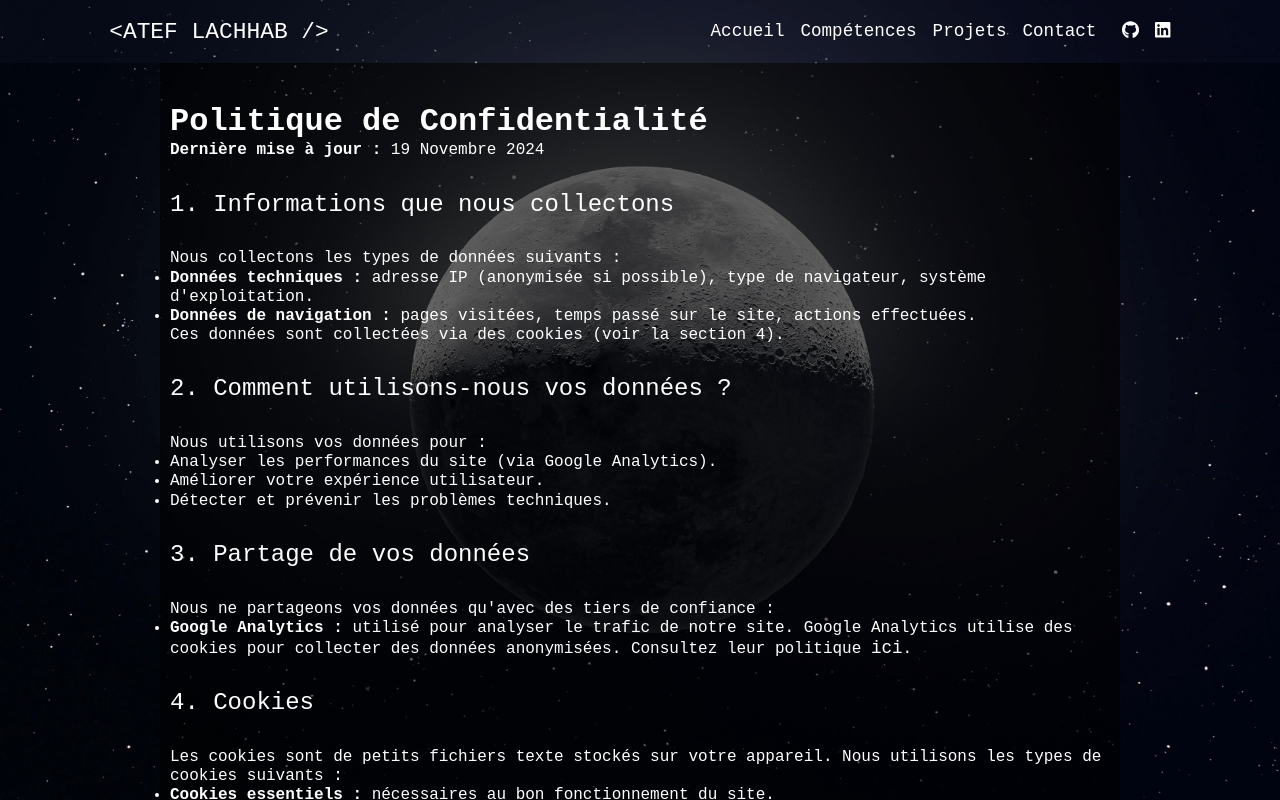
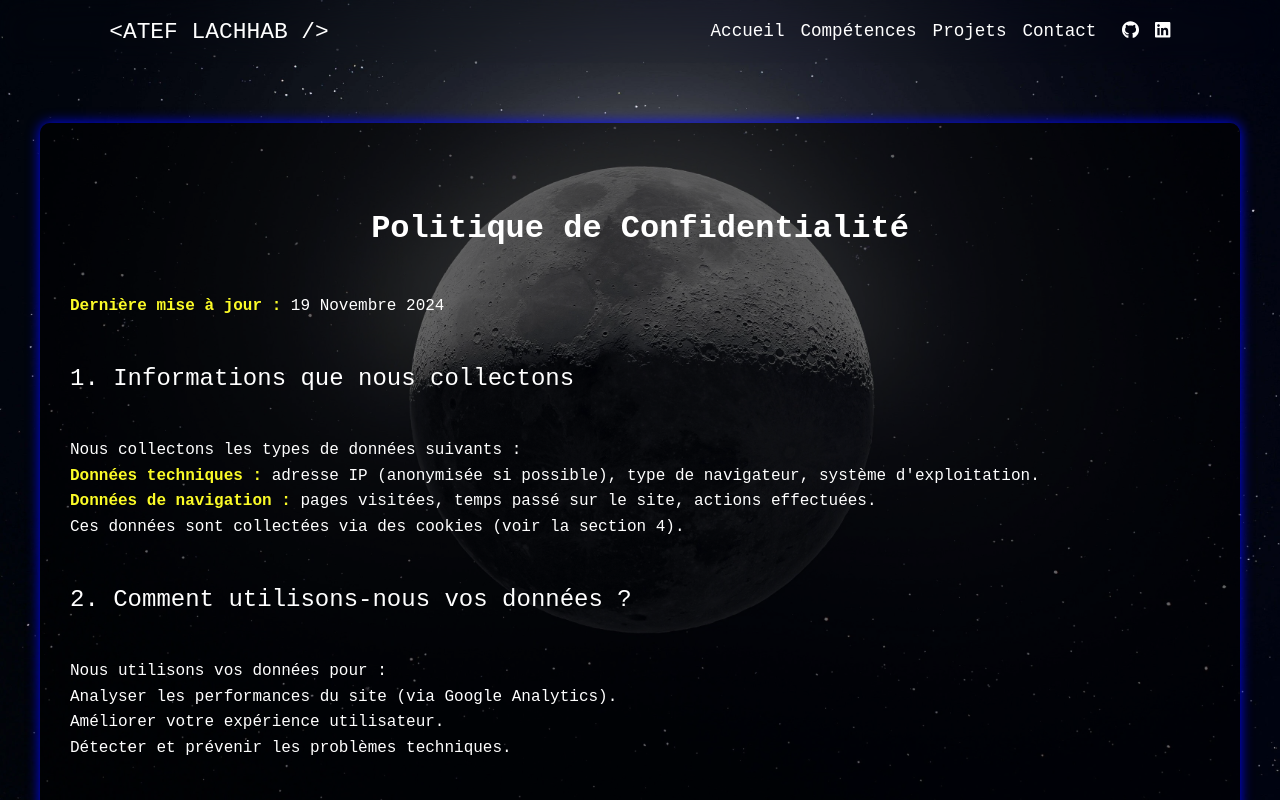
Before and after one commit to Kaazell/my-portfolio, a React (Vite) app: page /politique-de-confidentialite in a window 1280 px wide. Shown: the top 800 px of the page. Built offline with nearby package versions, Linux system fonts and the light colour scheme; a web font is replaced by a local one.

Commit message:
feat: header background blur

```diff
--- a/src/components/Header/style.module.scss
+++ b/src/components/Header/style.module.scss
@@ -1,15 +1,18 @@
 @use "../../styles/variables";
 
 header {
+    position: sticky;
+    top: 0;
+    z-index: 1000;
     width: 100%;
     height: 63px;
-    background-color: variables.$header;
     display: flex;
     justify-content: center;
-
+    backdrop-filter: blur(15px);
 }
 
 .header {
+
     display: flex;
     justify-content: space-between;
     align-items: center;
--- a/src/pages/PrivacyPolicy/style.module.scss
+++ b/src/pages/PrivacyPolicy/style.module.scss
@@ -5,7 +5,35 @@
     max-width: 960px;
     margin: 0 auto;
     padding: 40px 10px;
-
     line-height: 1.2;
     background-color: $black-transparent;
+    h2 {
+        margin: 20px auto;
+    }
+    strong {
+        color: rgb(251, 251, 39);
+        text-decoration: dotted;
+    }
+    ul {
+        list-style-type: none;
+        padding: 0;
+    }
 }
+
+@media screen and (min-width: 960px) {
+    .container {
+        @include container;
+        max-width: 1200px;
+        margin: 60px auto;
+        padding: 40px 30px;
+        line-height: 1.6;
+        h1 {
+            text-align: center;
+            margin: 40px auto;
+        }
+        h2 {
+            margin: 40px auto;
+        }
+    }
+
+}
--- a/src/styles/_variables.scss
+++ b/src/styles/_variables.scss
@@ -1,6 +1,5 @@
 $primary-font: "Kode Mono", monospace;
 $secondary-font: Arial, Helvetica, sans-serif;
-$header: rgba(16, 18, 39, 0.37);
 $black-transparent: rgba(0, 0, 0, 0.59);
 $white-transparent:rgba(255, 255, 255, 0.2);
 $button-gradient: linear-gradient(to right, rgba(0, 0, 0, 0.8), rgba(0, 13, 255, 0.6));
```
